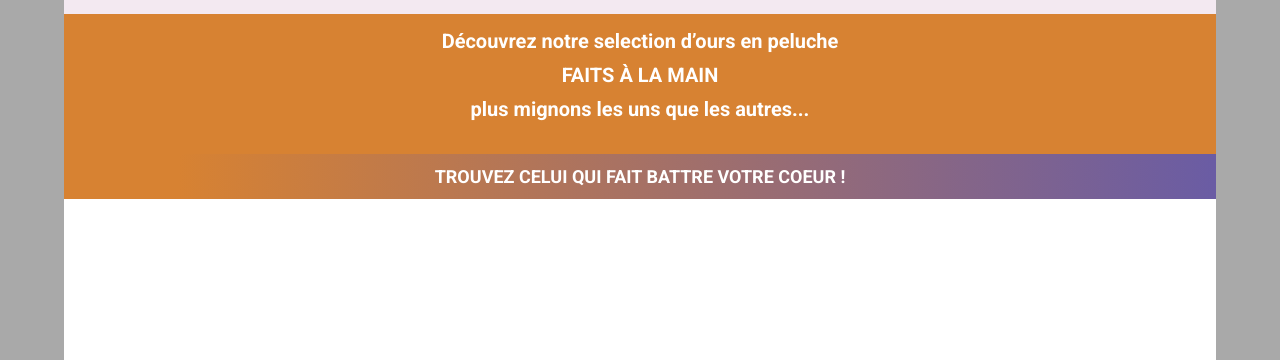
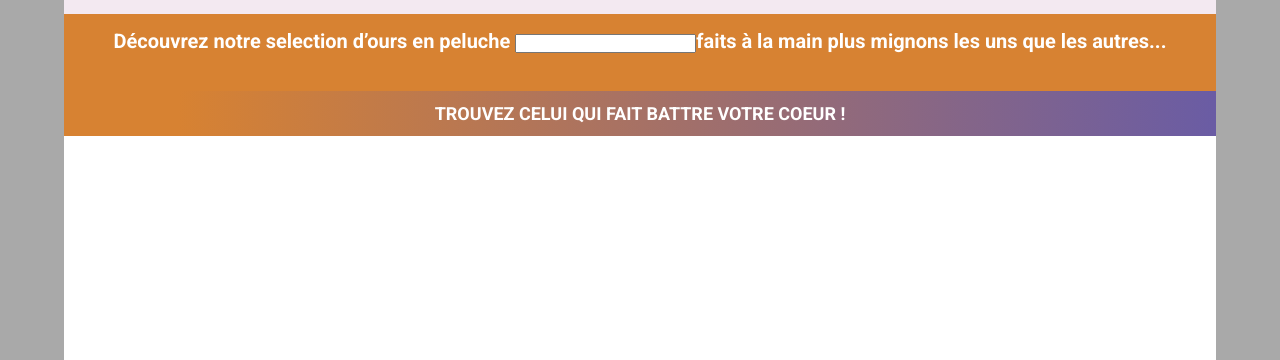
Before and after one commit to estkon/EstherBertolini_5_03122020, a website: page Frontend/pages/panier.html in a window 1280 px wide. Shown: the part 109-469 px from the top of the page. Drawn offline with Linux system fonts and the light colour scheme.

Commit message:
correction w3c

```diff
--- a/Frontend/pages/panier.html
+++ b/Frontend/pages/panier.html
@@ -31,7 +31,7 @@
             </section>
             <section class="decouverte">
                 <h2>Découvrez notre selection d’ours en peluche
-                    <p class="decouverte__bold">faits à la main</p>
+                    <input class="decouverte__bold">faits à la main</input>
                     plus mignons les uns que les autres...</h2>
                 <p class="decouverte__coeur">Trouvez celui qui fait battre votre coeur !</p>
             </section>
@@ -64,7 +64,6 @@
                         <a href="suivi.html"><p>Suivi de commande</p></a>
                         </div>
                   </div>
-            </div>
             <div class="banner2">
                 <p class="footer-banner">Une question? N’hésitez pas à nous contacter!</p>
             </div>
```
Also changed, not shown: Frontend/pages/confirmation.html (+1 -1 lines), Frontend/pages/produit.html (+1 -2 lines).
